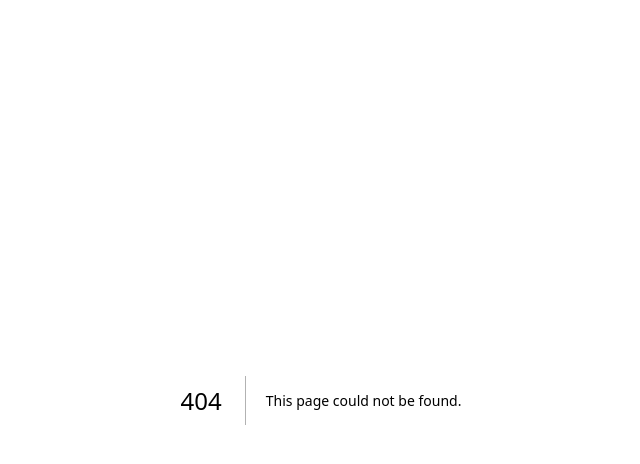
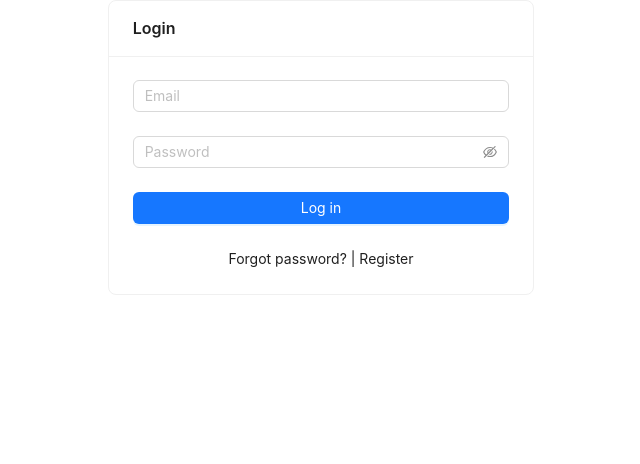
Before and after one commit to zobkazi/mi_dashboard, a Next.js app: page /login in a window 1280 px wide. Before the commit this address had no page. Shown: the top 464 px of the page, without its empty margins (319-959 px from the left). Built offline with nearby package versions, Linux system fonts and the light colour scheme.

Commit message:
added login pages

```diff
--- a/src/app/auth/profile/page.tsx
+++ b/src/app/auth/profile/page.tsx
@@ -0,0 +1,9 @@
+import React from 'react'
+
+function ProfilePage() {
+  return (
+    <div>ProfilePage</div>
+  )
+}
+
+export default ProfilePage
--- /dev/null
+++ b/src/app/login/page.tsx
@@ -0,0 +1,12 @@
+import LoginForm from '@/components/authentication/LoginForm'
+import React from 'react'
+
+function LoginPage() {
+  return (
+      <div>
+          <LoginForm />
+    </div>
+  )
+}
+
+export default LoginPage
--- a/src/components/authentication/LoginForm.tsx
+++ b/src/components/authentication/LoginForm.tsx
@@ -1,9 +1,10 @@
+'use client';
 import { useState } from 'react';
 import { Form, Input, Button, Card, message, Row, Col } from 'antd';
 
 
 const LoginForm = () => {
-  const [loading, setLoading] = useState(false);
+  const [loading, setLoading] = useState<boolean>(false);
   const [form] = Form.useForm(); // Create a form reference
 
   const onFinish = (values: { email: string; password: string }) => {
@@ -12,7 +13,8 @@ const LoginForm = () => {
     setTimeout(() => {
       if (values.email === 'admin@example.com' && values.password === 'password') {
         message.success('Login successful');
-        // Clear form fields upon successful login
+        // Simulate saving data to database
+        saveToDatabase(values);
         form.resetFields();
       } else {
         message.error('Invalid email or password');
@@ -21,10 +23,15 @@ const LoginForm = () => {
     }, 1000);
   };
 
+  const saveToDatabase = (data: { email: string; password: string }) => {
+    // Simulate saving data to database
+    console.log('Data saved to database:', data);
+  };
+
   return (
-    <Row justify="center" align="middle" style={{ height: '100vh' }}>
+    <Row justify="center" className="h-screen">
       <Col xs={22} sm={20} md={16} lg={12} xl={8}>
-        <Card title="Login" style={{ width: '100%' }}>
+        <Card title="Login" className="w-full">
           <Form
             form={form} // Set the form reference
             name="loginForm"
@@ -56,7 +63,7 @@ const LoginForm = () => {
               </Button>
             </Form.Item>
           </Form>
-          <div style={{ textAlign: 'center' }}>
+          <div className="text-center">
             <a href="#">Forgot password?</a> | <a href="#">Register</a>
           </div>
         </Card>
```
